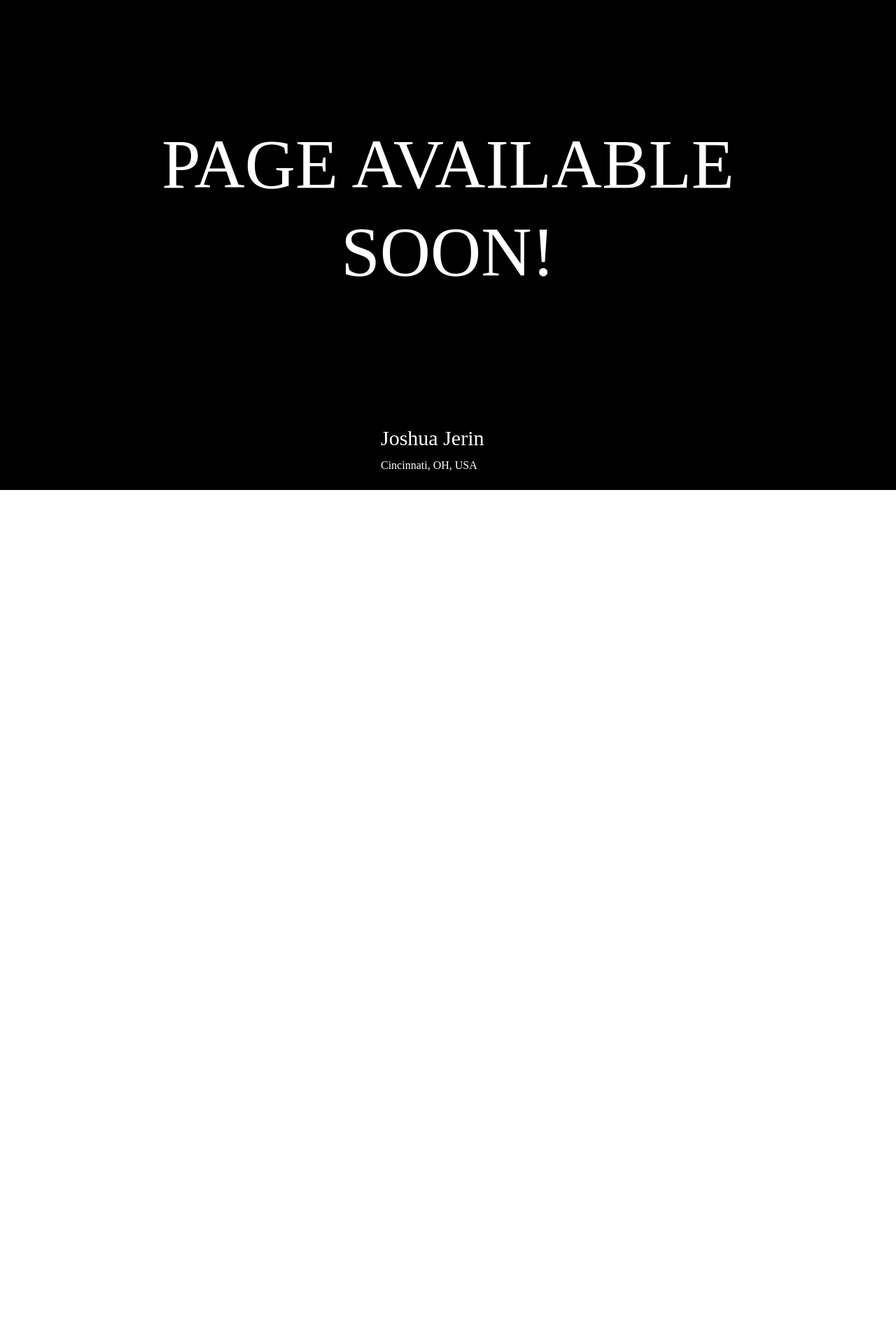
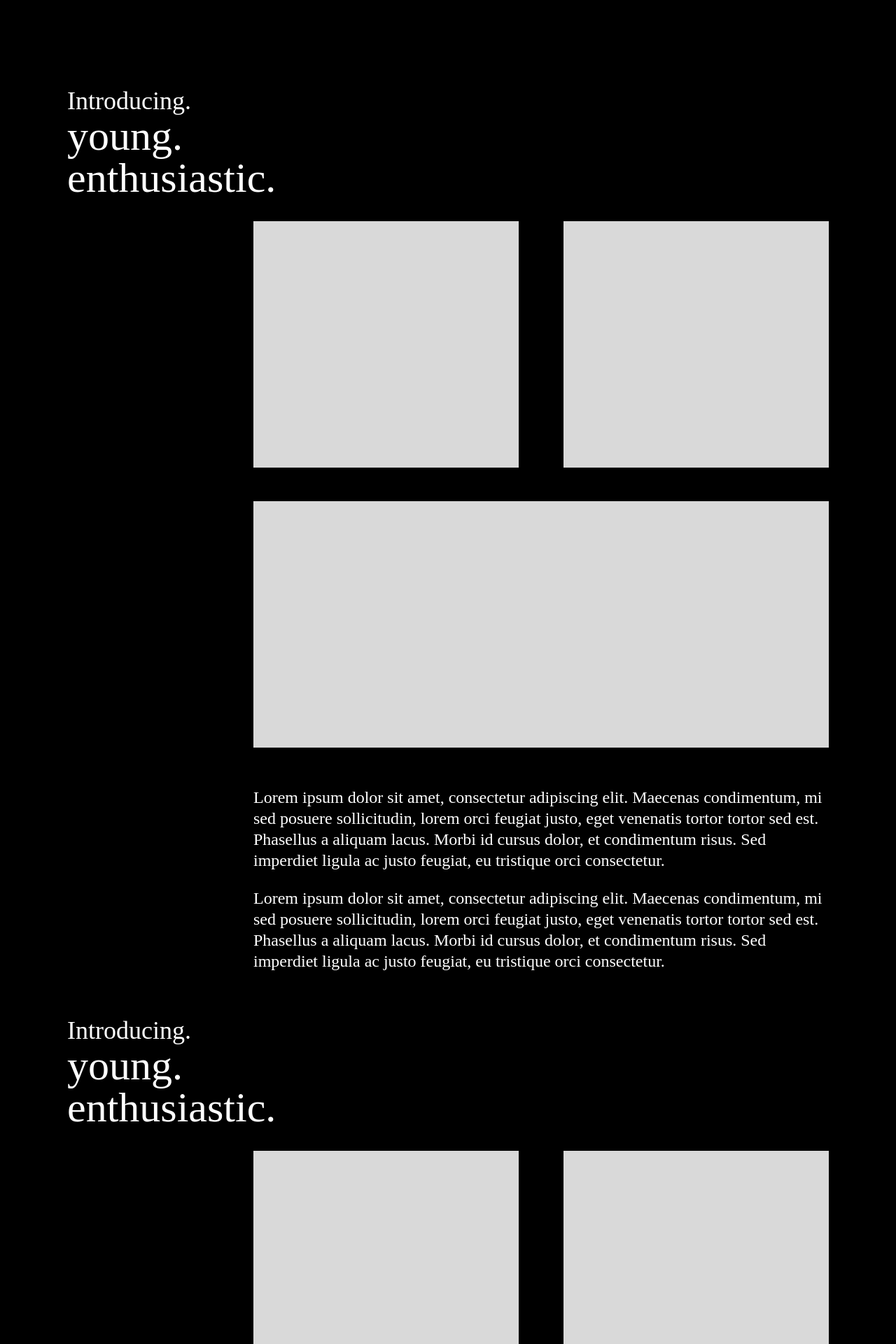
Before and after one commit to joshuajerin/portfolio-website, a Vue app: page /about in a window 1280 px wide. Shown: the part 100-2020 px from the top of the page at 70% size. Before the commit the page ends 800 px from the top, so only its background shows below. Built offline with nearby package versions, Linux system fonts and the light colour scheme.

Commit message:
Added Elements to AboutMe Page

```diff
--- a/src/views/AboutView.vue
+++ b/src/views/AboutView.vue
@@ -1,38 +1,102 @@
 <template>
   <div class="flex flex-col min-h-screen bg-black">
-    <div class = "rounded-full flex justify-center items-center max-h-full w-10/12 h-16 mx-auto my-10 lg:flex">
-    <nav class = "self-center w-5/12 ml-10">
-      <ul class = "flex">
-        <li class = "mr-8 text-lg text-white cursor-pointer"><router-link to="/projects">Projects</router-link></li>
-        <li class = "mr-8 text-lg text-white cursor-pointer"><router-link to="/about">About Me</router-link></li>
-        <li class = "mr-8 text-lg text-white cursor-pointer"><router-link to="/contact">Get In Touch</router-link></li>
+    <div class="rounded-full flex justify-center items-center max-h-full w-10/12 h-16 mx-auto my-10 lg:flex">
+      <nav class="self-center w-5/12 ml-10">
+        <ul class="flex">
+          <li class="mr-8 text-lg text-white cursor-pointer"><router-link to="/projects">Projects</router-link></li>
+          <li class="mr-8 text-lg text-white cursor-pointer"><router-link to="/about">About Me</router-link></li>
+          <li class="mr-8 text-lg text-white cursor-pointer"><router-link to="/contact">Get In Touch</router-link></li>
         </ul>
       </nav>
       <router-link to="/">
-      <img src = "/Name-Logo.png" class = "object-contain max-h-16 h-full w-full"/>
+        <img src="/Name-Logo.png" class="object-contain max-h-16 h-full w-full" />
       </router-link>
-    <div class = "flex justify-end w-5/12 h-16 mr-10">
-      <a href = "https://www.linkedin.com/in/joshuajerin/" target = "_blank" class = "my-auto cursor-pointer ml-7">
-        <i class = "text-2xl text-white fa-brands fa-linkedin"></i>
+      <div class="flex justify-end w-5/12 h-16 mr-10">
+        <a href="https://www.linkedin.com/in/joshuajerin/" target="_blank" class="my-auto cursor-pointer ml-7">
+          <i class="text-2xl text-white fa-brands fa-linkedin"></i>
         </a>
-      <a href = "https://www.github.com/joshuajerin" target = "_blank" class = "my-auto cursor-pointer ml-7">
-        <i class = "text-2xl text-white fa-brands fa-github"></i>
+        <a href="https://www.github.com/joshuajerin" target="_blank" class="my-auto cursor-pointer ml-7">
+          <i class="text-2xl text-white fa-brands fa-github"></i>
         </a>
       </div>
+    </div>
     <router-view/>
+    <div class="flex-grow flex items-center justify-center flex-col text-white">
+      <div class="text-4xl font-['Kaisei_Opti'] self-start w-[267px] h-[0.5%] mt-20 ml-24">
+        Introducing.
       </div>
-
-    <div class="flex-grow flex items-center justify-center flex-col bg-black">
-      <!-- Form and other content -->
-      <header class="w-10/12 text-center">
-        <h1 class="main-heading text-[100px] text-white font-normal leading-tight font-[JustAnotherHand] ">
-          PAGE AVAILABLE SOON!
-        </h1>
-      </header>
-
+      <div class="text-6xl font-['Kaisei_Opti'] leading-[60px] self-start w-[423px] h-[3.05%] mb-8 ml-24">
+        young.
+        <br />
+        enthusiastic.
       </div>
-
-      <div class=" flex flex-col gap-3 w-full items-center h-[100px] px-[530px] py-2 mt-[50px]">
+      <div class="self-end flex flex-row gap-16 w-[822px] items-center mb-12 mr-24">
+        <div class="bg-[#d9d9d9] w-[388px] h-[352px]"></div>
+        <div class="bg-[#d9d9d9] w-[388px] h-[352px]"></div>
+      </div>
+      <div class="flex self-end flex-row gap-24 items-start mb-12 mx-24">
+        <div class="bg-[#d9d9d9] mb-2 w-[822px] h-[352px]"></div>
+      </div>
+      <div class="flex flex-row justify-end w-full items-center mb-16">
+        <div class="flex flex-col w-[822px] mr-24">
+          <div class="text-2xl font-['Kaisei_Opti'] leading-[30px] h-[50%]">
+            Lorem ipsum dolor sit amet, consectetur adipiscing elit. Maecenas
+            condimentum, mi sed posuere sollicitudin, lorem orci feugiat justo, eget
+            venenatis tortor tortor sed est. Phasellus a aliquam lacus. Morbi id
+            cursus dolor, et condimentum risus. Sed imperdiet ligula ac justo
+            feugiat, eu tristique orci consectetur.
+          </div><br>
+          <div class="text-2xl font-['Kaisei_Opti'] leading-[30px] h-[50%]">
+            Lorem ipsum dolor sit amet, consectetur adipiscing elit. Maecenas
+            condimentum, mi sed posuere sollicitudin, lorem orci feugiat justo, eget
+            venenatis tortor tortor sed est. Phasellus a aliquam lacus. Morbi id
+            cursus dolor, et condimentum risus. Sed imperdiet ligula ac justo
+            feugiat, eu tristique orci consectetur.
+          </div>
+        </div>
+      </div>
+      <div class="text-4xl font-['Kaisei_Opti'] self-start w-[267px] h-[0.5%] ml-24">
+        Introducing.
+      </div>
+      <div class="text-6xl font-['Kaisei_Opti'] leading-[60px] self-start w-[423px] h-[3.05%] mb-8 ml-24">
+        young.
+        <br />
+        enthusiastic.
+      </div>
+      <div class="self-end flex flex-row gap-16 w-[822px] items-center mb-12 mr-24">
+        <div class="bg-[#d9d9d9] w-[388px] h-[352px]"></div>
+        <div class="bg-[#d9d9d9] w-[388px] h-[352px]"></div>
+      </div>
+      <div class="flex self-end flex-row gap-24 items-start mb-12 mx-24">
+        <div class="bg-[#d9d9d9] mb-2 w-[822px] h-[352px]"></div>
+      </div>
+      <div class="flex self-end flex-row gap-24 items-start mb-12 mx-24">
+        <div class="bg-[#d9d9d9] mb-2 w-[822px] h-[352px]"></div>
+      </div>
+      <div class="flex flex-row justify-end w-full items-center mb-16">
+        <div class="flex flex-col w-[822px] mr-24">
+          <div class="text-2xl font-['Kaisei_Opti'] leading-[30px] h-[50%]">
+            Lorem ipsum dolor sit amet, consectetur adipiscing elit. Maecenas
+            condimentum, mi sed posuere sollicitudin, lorem orci feugiat justo, eget
+            venenatis tortor tortor sed est. Phasellus a aliquam lacus. Morbi id
+            cursus dolor, et condimentum risus. Sed imperdiet ligula ac justo
+            feugiat, eu tristique orci consectetur.
+          </div><br>
+          <div class="text-2xl font-['Kaisei_Opti'] leading-[30px] h-[50%]">
+            Lorem ipsum dolor sit amet, consectetur adipiscing elit. Maecenas
+            condimentum, mi sed posuere sollicitudin, lorem orci feugiat justo, eget
+            venenatis tortor tortor sed est. Phasellus a aliquam lacus. Morbi id
+            cursus dolor, et condimentum risus. Sed imperdiet ligula ac justo
+            feugiat, eu tristique orci consectetur.
+          </div>
+        </div>
+      </div>
+      <div class="flex space-x-10 mb-[30px] justify-center">
+      <div class="flex justify-center items-center text-center bg-[#d9d9d9] border-gray-300 w-[390px] h-[500px]"></div>
+      <div class="flex justify-center items-center text-center bg-[#d9d9d9] border-gray-300 w-[390px] h-[500px]"></div>
+      <div class="flex justify-center items-center text-center bg-[#d9d9d9] border-gray-300 w-[390px] h-[500px]"></div>
+    </div></div>
+      <div class=" flex flex-col gap-3 w-full items-center h-[100px] px-[530px] py-2 mt-[30px]">
           <div class="text-white flex flex-col gap-3 w-full items-center">
         <div class="text-3xl font-['Kaisei_Opti'] w-48 h-[46.25%]">
           Joshua Jerin
```
Lines whose indentation alone changed are shown as unchanged.
